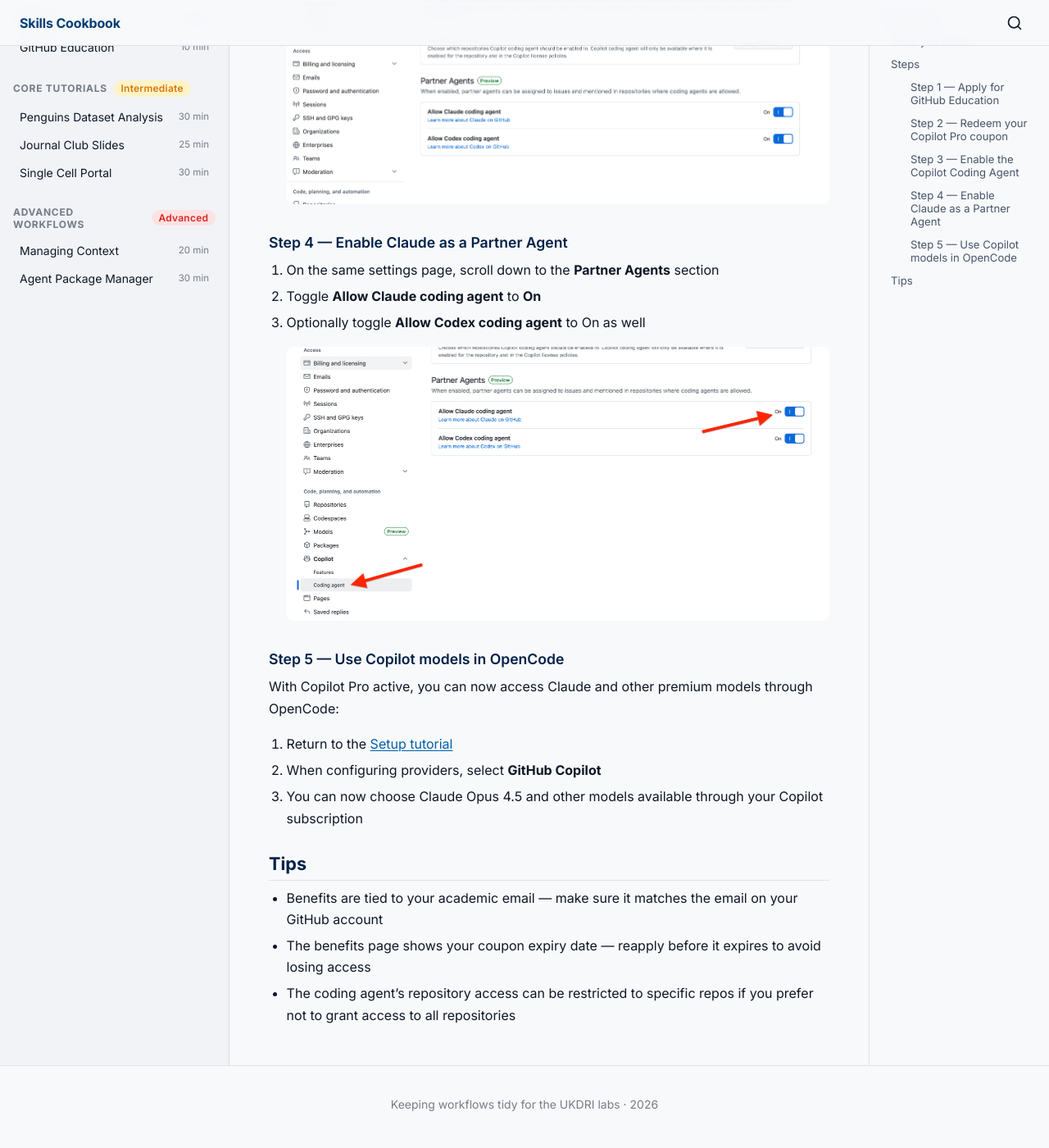
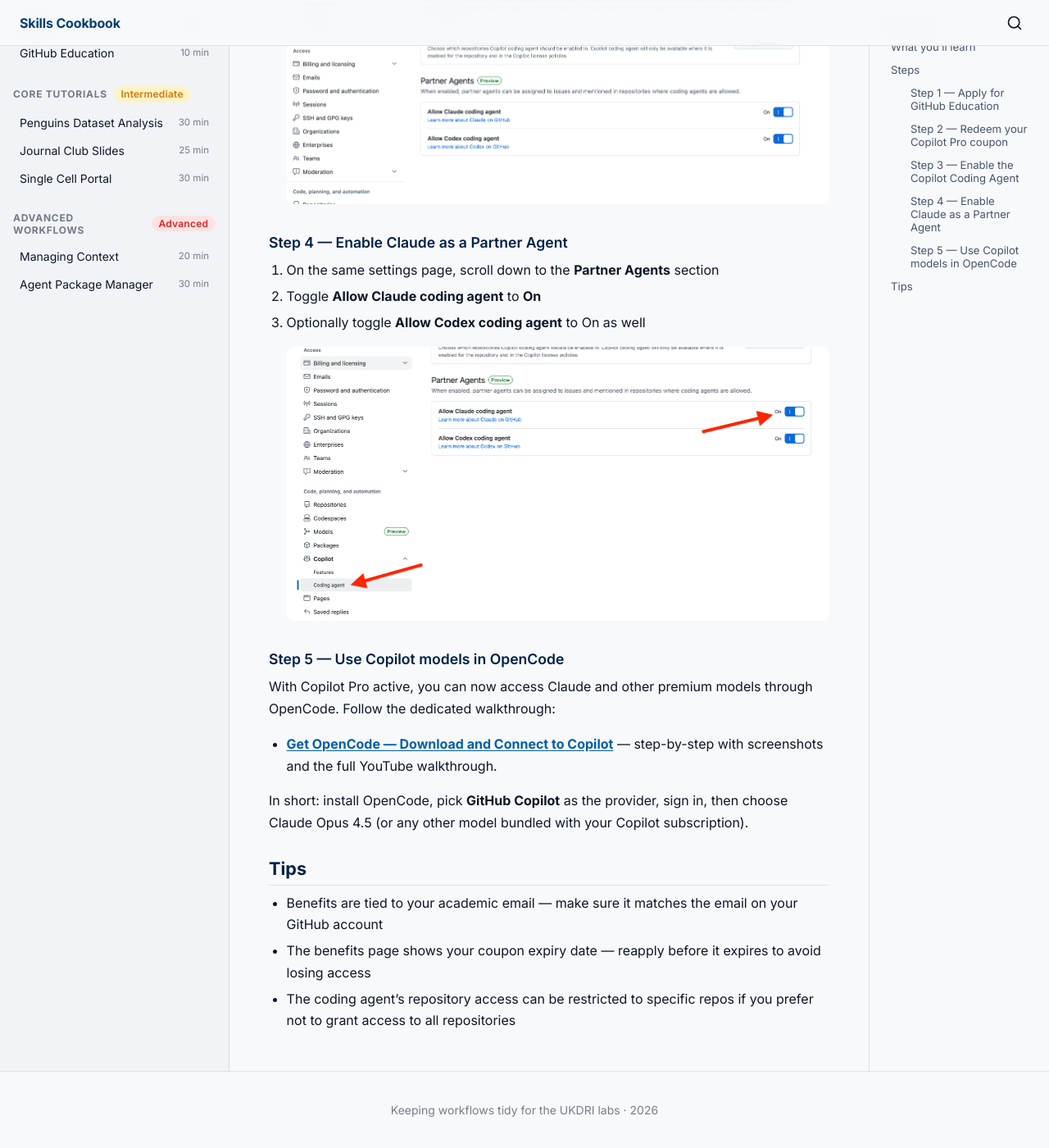
Before and after one commit to neurogenomics/agentic-life-sciences-tutorial, a Jekyll site: the page built from tutorials/github-education.md, in a window 1280 px wide and 1400 px high, scrolled down 2054 px. Shown: the whole window at 82% size. Built offline with Jekyll 4.4.1, drawn with Linux system fonts in a browser that asks for light colours.

Commit message:
Add Get OpenCode walkthrough and embed YouTube playlist on setup
- New tutorials/get-opencode.md: install OpenCode, sign in via Copilot, pick Claude Opus 4.5 (7 screenshots)
- Link github-education Step 5 to the new page instead of the setup tutorial
- Embed the Agentic AI in Life Science playlist as a hero on 01-setup and on get-opencode
- Add .video-embed responsive 16:9 iframe wrapper in components.css
- List get-opencode in index.md Prerequisites

Co-Authored-By: Claude Opus 4.7 (1M context) <noreply@anthropic.com>

```diff
--- a/assets/css/components.css
+++ b/assets/css/components.css
@@ -236,3 +236,23 @@
   color: var(--text-muted);
   white-space: nowrap;
 }
+
+/* ---- Video embed (responsive 16:9) ---- */
+.video-embed {
+  position: relative;
+  width: 100%;
+  aspect-ratio: 16 / 9;
+  margin: var(--space-md) 0 var(--space-lg);
+  border-radius: var(--radius-md);
+  overflow: hidden;
+  box-shadow: 0 6px 20px rgba(0, 0, 0, 0.12);
+  background: #000;
+}
+
+.video-embed iframe {
+  position: absolute;
+  inset: 0;
+  width: 100%;
+  height: 100%;
+  border: 0;
+}
--- a/tutorials/github-education.md
+++ b/tutorials/github-education.md
@@ -56,11 +56,11 @@ GitHub Education gives verified students and faculty free access to GitHub Copil
 
 ### Step 5 — Use Copilot models in OpenCode
 
-With Copilot Pro active, you can now access Claude and other premium models through OpenCode:
+With Copilot Pro active, you can now access Claude and other premium models through OpenCode. Follow the dedicated walkthrough:
 
-1. Return to the [Setup tutorial](./01-setup.md)
-2. When configuring providers, select **GitHub Copilot**
-3. You can now choose Claude Opus 4.5 and other models available through your Copilot subscription
+- **[Get OpenCode — Download and Connect to Copilot](./get-opencode)** — step-by-step with screenshots and the full YouTube walkthrough.
+
+In short: install OpenCode, pick **GitHub Copilot** as the provider, sign in, then choose Claude Opus 4.5 (or any other model bundled with your Copilot subscription).
 
 ## Tips
 
```
Also changed, not shown: index.md (+1 -0 lines), tutorials/01-setup.md (+20 -0 lines), tutorials/get-opencode.md (added, +103 -0 lines), assets/images/opencode/01-settings.png (added), assets/images/opencode/02-provider-copilot.png (added), assets/images/opencode/03-github-auth.png (added), assets/images/opencode/04-verify-connection.png (added), assets/images/opencode/05-authorise.png (added), assets/images/opencode/06-new-session.png (added), assets/images/opencode/07-select-model.png (added).
